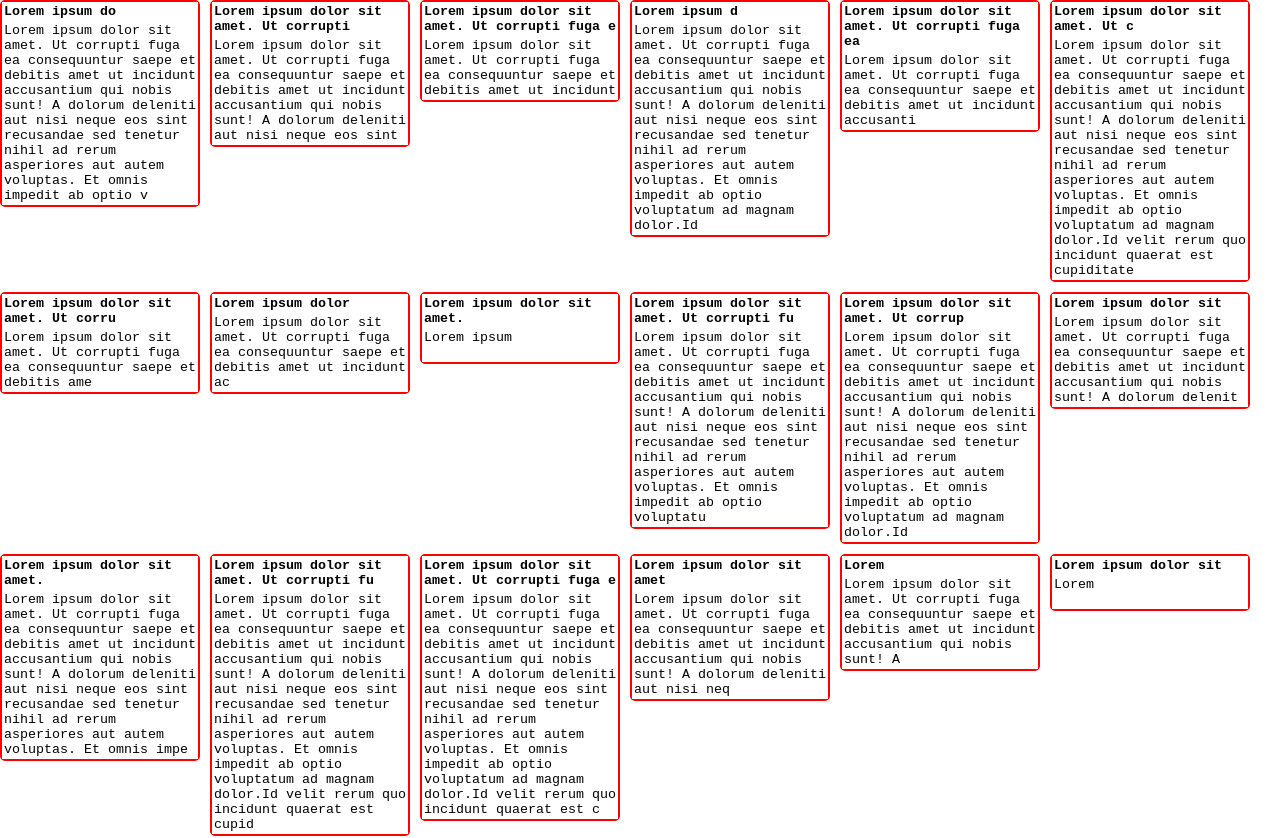
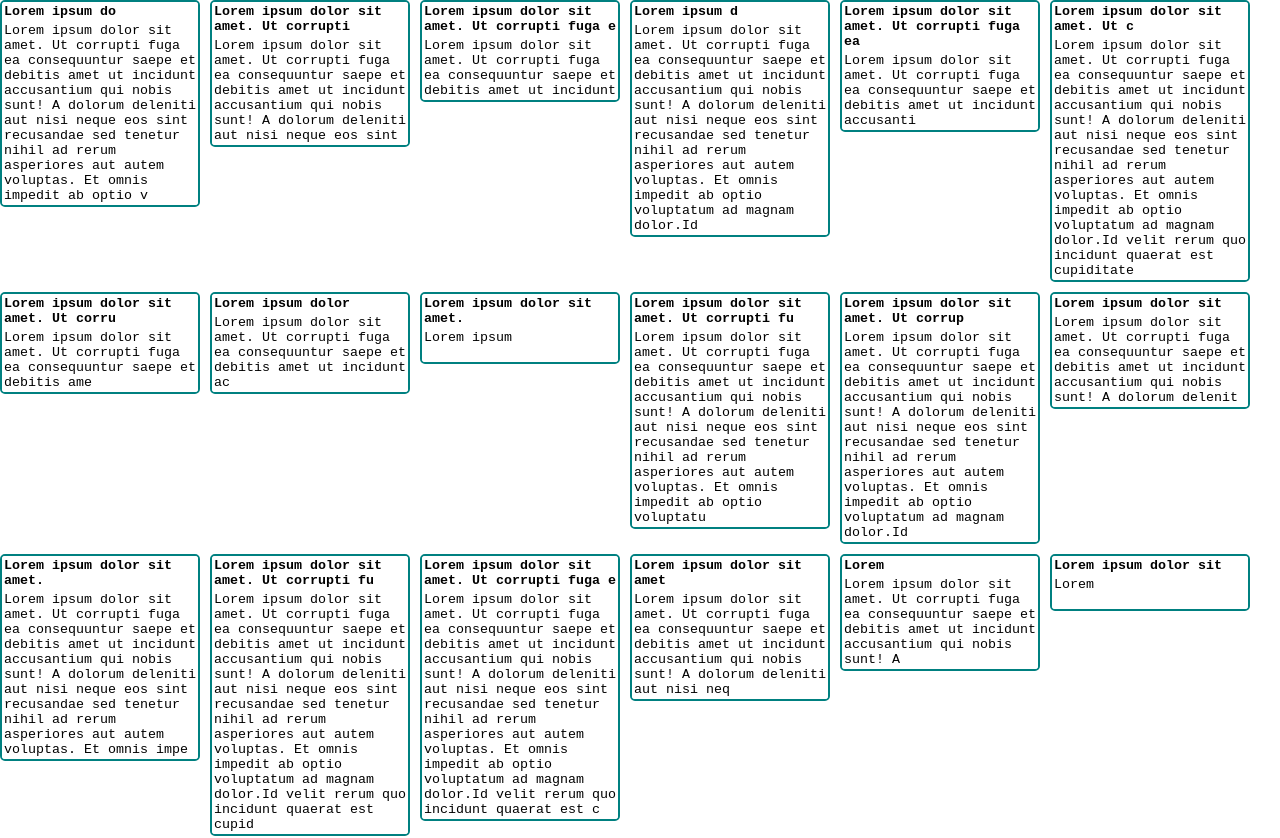
Before and after one commit to arkadyryabinin/react-tests, a React (Create React App) app: page / in a window 1280 px wide. Shown: the top 838 px of the page. Built offline with nearby package versions, Linux system fonts and the light colour scheme.

Commit message:
experiments

```diff
--- a/src/App.js
+++ b/src/App.js
@@ -36,6 +36,12 @@ function Note({ initData }) {
   }
 
   useEffect(() => {
+    resizedList.push({
+      type: 'resize',
+      id,
+      headerHeight: Math.max(refHeader.current.scrollHeight, refHeader.current.clientHeight),
+      bodyHeight: Math.max(refBody.current.scrollHeight, refBody.current.clientHeight),
+    })
     dispatch({
       type: 'resize',
       id,
@@ -88,12 +94,11 @@ function NoteHeader({ text = '', onChange, headerHeight, refHeader }) {
 }
 
 const initList = getData();
+const resizedList = [];
 
 export default function EditContent() {
-  const [list, dispatch] = useReducer(noteReducer, initList);
-  useEffect(() => {
+  // const [list, dispatch] = useReducer(noteReducer, initList);
 
-  }, []);
   // const handleInput = (index) =>(e) =>{
   //   dispatch({
   //     type: 'input',
@@ -101,10 +106,10 @@ export default function EditContent() {
   //     text: e.target.value,
   //   });
   // }
-
+  console.log(resizedList);
   return (
     <NotesBlock>
-      {list.map((item) => (
+      {initList.map((item) => (
         // <Note key={item.id} initData={{ ...item, headerHeight: null, bodyHeight: 40 }}/>
         <Note key={item.id} initData={item}/>
       ))}
--- a/src/Note.css
+++ b/src/Note.css
@@ -6,7 +6,7 @@
   gap: 10px;
 }
 .Note {
-  border: 2px solid red;
+  border: 2px solid teal;
   box-sizing: border-box;
   width: 200px;
   border-radius: 5px;
@@ -18,6 +18,7 @@
   width: 100%;
   box-sizing: border-box;
   border: none;
+  border-radius: 3px;
 }
 
 .NoteBody {
@@ -27,4 +28,5 @@
   width: 100%;
   box-sizing: border-box;
   border: none;
+  border-radius: 3px;
 }
```
